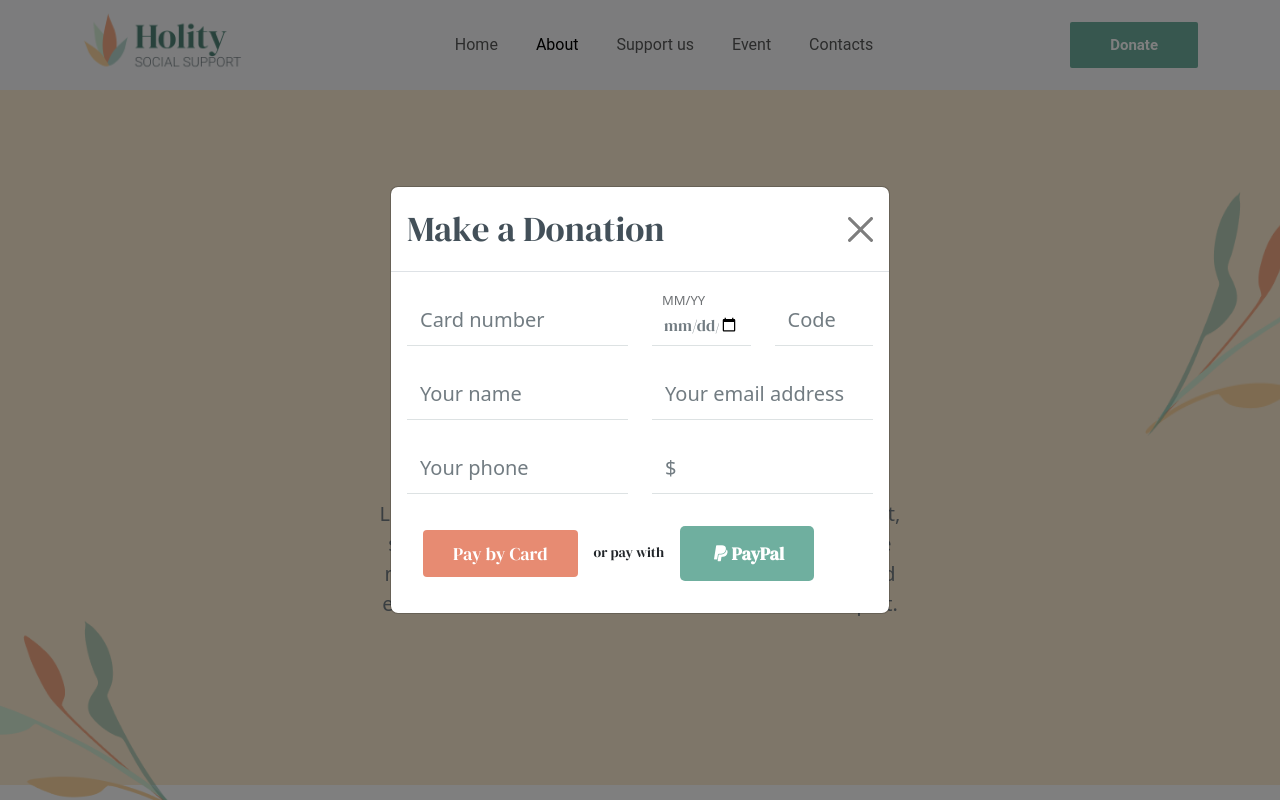
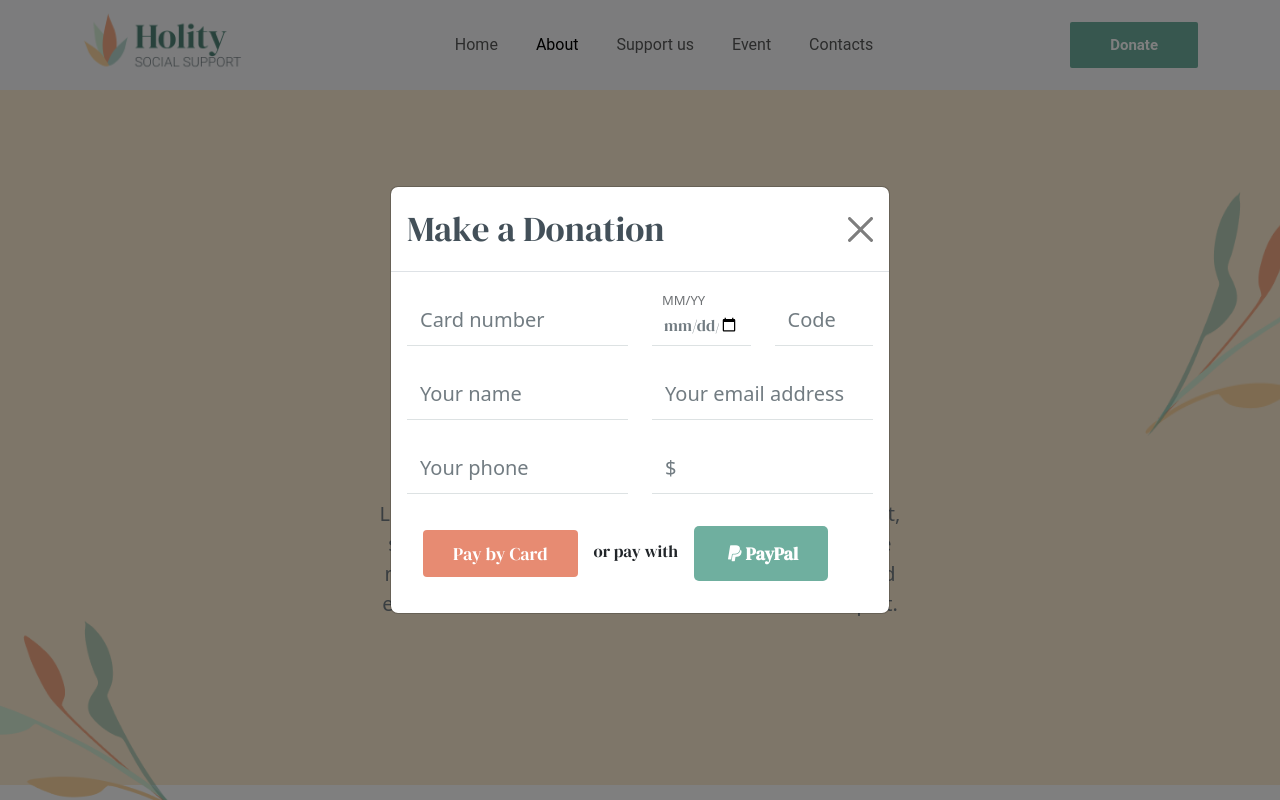
Before and after one commit to a-r-hridoy/Holity, a plain HTML site: page about.html in a window 1280 px wide. Both pictures are taken after a click on the button "Donate". Shown: the top 800 px of the page. Drawn offline with nearby package versions, Linux system fonts and the light colour scheme; a script that the page names is missing.

Commit message:
change-style

```diff
--- a/assets/css/style.css
+++ b/assets/css/style.css
@@ -75,6 +75,9 @@ li, a, button{
     background-color:#435059!important ;
     transform: translate(-4px, -4px);
     box-shadow: 4px 4px 0 0 #6faf9f!important;
+}
+.small, small {
+    font-size: 1.05rem;
 }
 /* modal-end */
 
```
